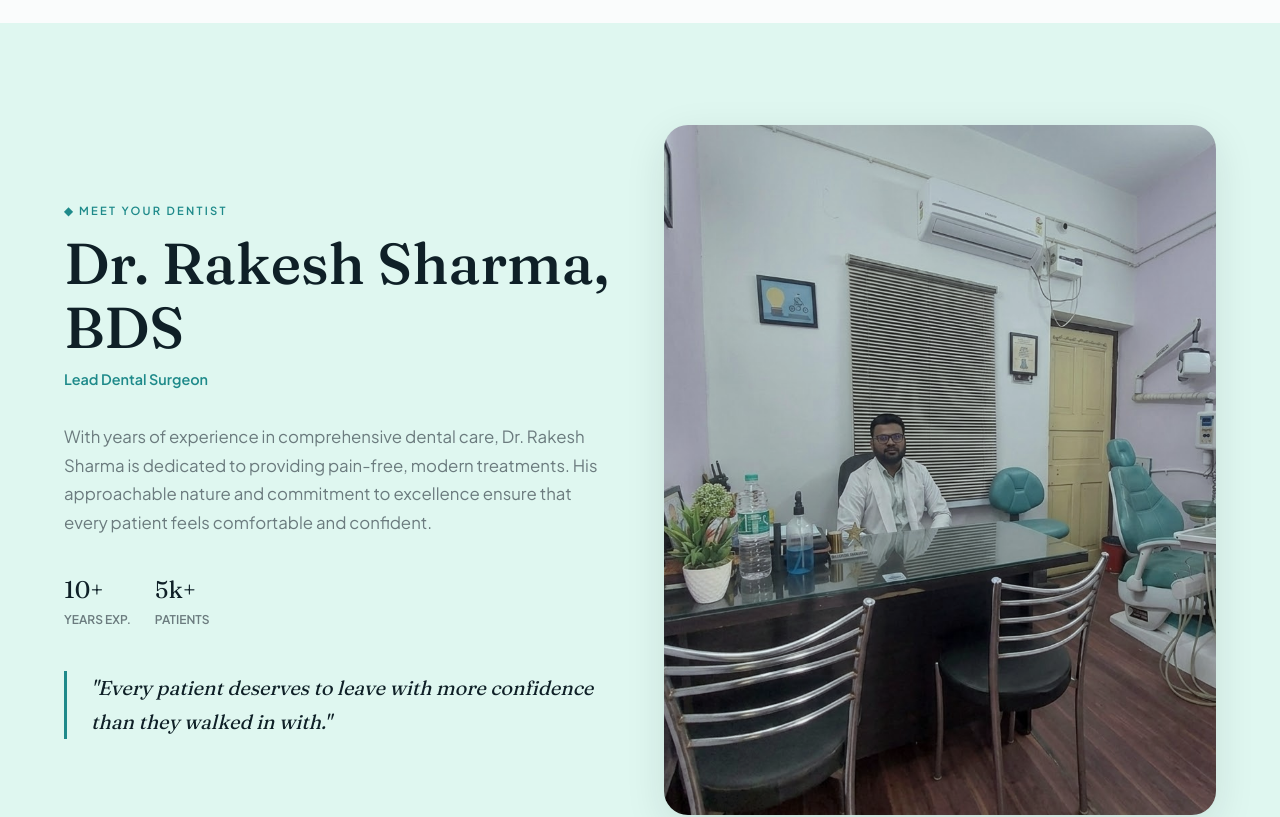
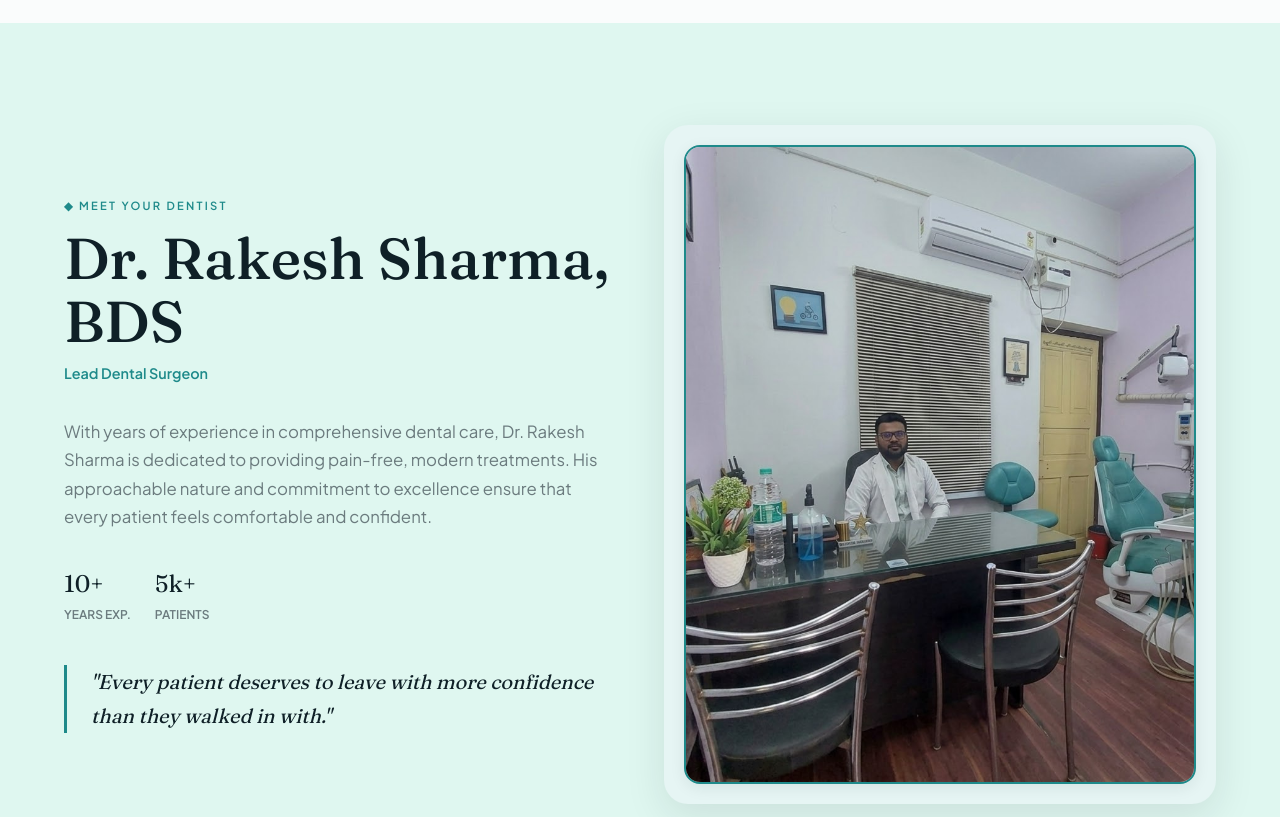
Before and after one commit to rajr333/vedanta-dental, a Next.js app: page / in a window 1280 px wide. Shown: the part 4440-5257 px from the top of the page. Built offline with nearby package versions, Linux system fonts and the light colour scheme.

Commit message:
style: frame doctor photo with teal-pale mat instead of color filter

```diff
--- a/components/DoctorSection.tsx
+++ b/components/DoctorSection.tsx
@@ -30,9 +30,10 @@ export default function DoctorSection() {
           </blockquote>
         </div>
 
-        <div style={{ borderRadius: "24px", overflow: "hidden", boxShadow: "0 12px 40px rgba(15,32,39,0.10)", position: "relative" }}>
-          <Image src="/images/doctor/dr-portrait.jpg" alt="Dr. Rakesh Sharma" width={600} height={700} style={{ width: "100%", height: "100%", aspectRatio: "4/5", objectFit: "cover", objectPosition: "25% center", filter: "saturate(0.8)" }} />
-          <div style={{ position: "absolute", inset: 0, backgroundColor: "var(--teal)", opacity: 0.08, mixBlendMode: "multiply", pointerEvents: "none" }}></div>
+        <div style={{ background: "var(--teal-pale)", padding: "20px", borderRadius: "24px", boxShadow: "0 12px 40px rgba(15,32,39,0.10)" }}>
+          <div style={{ borderRadius: "16px", overflow: "hidden", boxShadow: "0 4px 15px rgba(15,32,39,0.08)", border: "2px solid var(--teal)", position: "relative" }}>
+            <Image src="/images/doctor/dr-portrait.jpg" alt="Dr. Rakesh Sharma" width={600} height={700} style={{ width: "100%", height: "100%", aspectRatio: "4/5", objectFit: "cover", objectPosition: "25% center" }} />
+          </div>
         </div>
       </div>
     </section>
```
